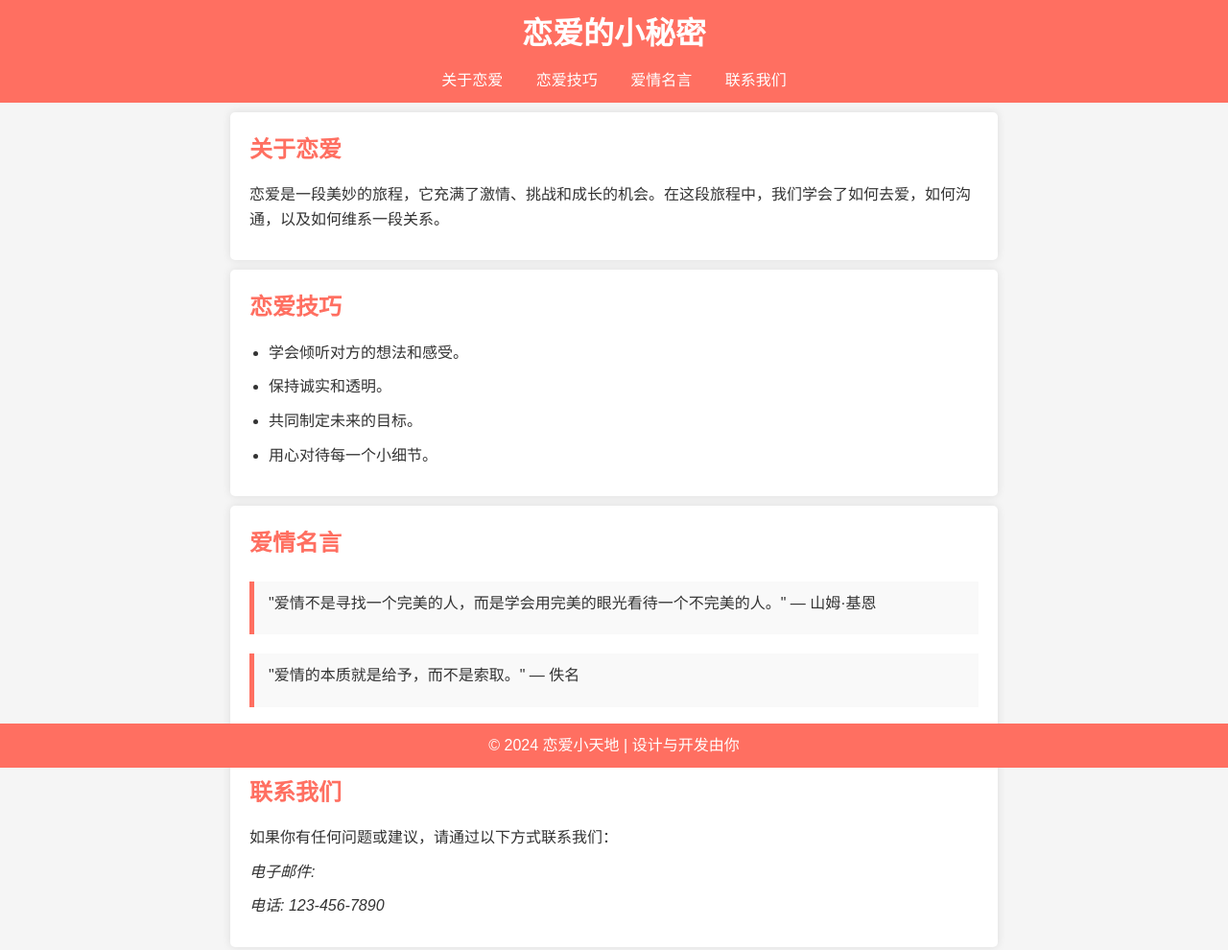
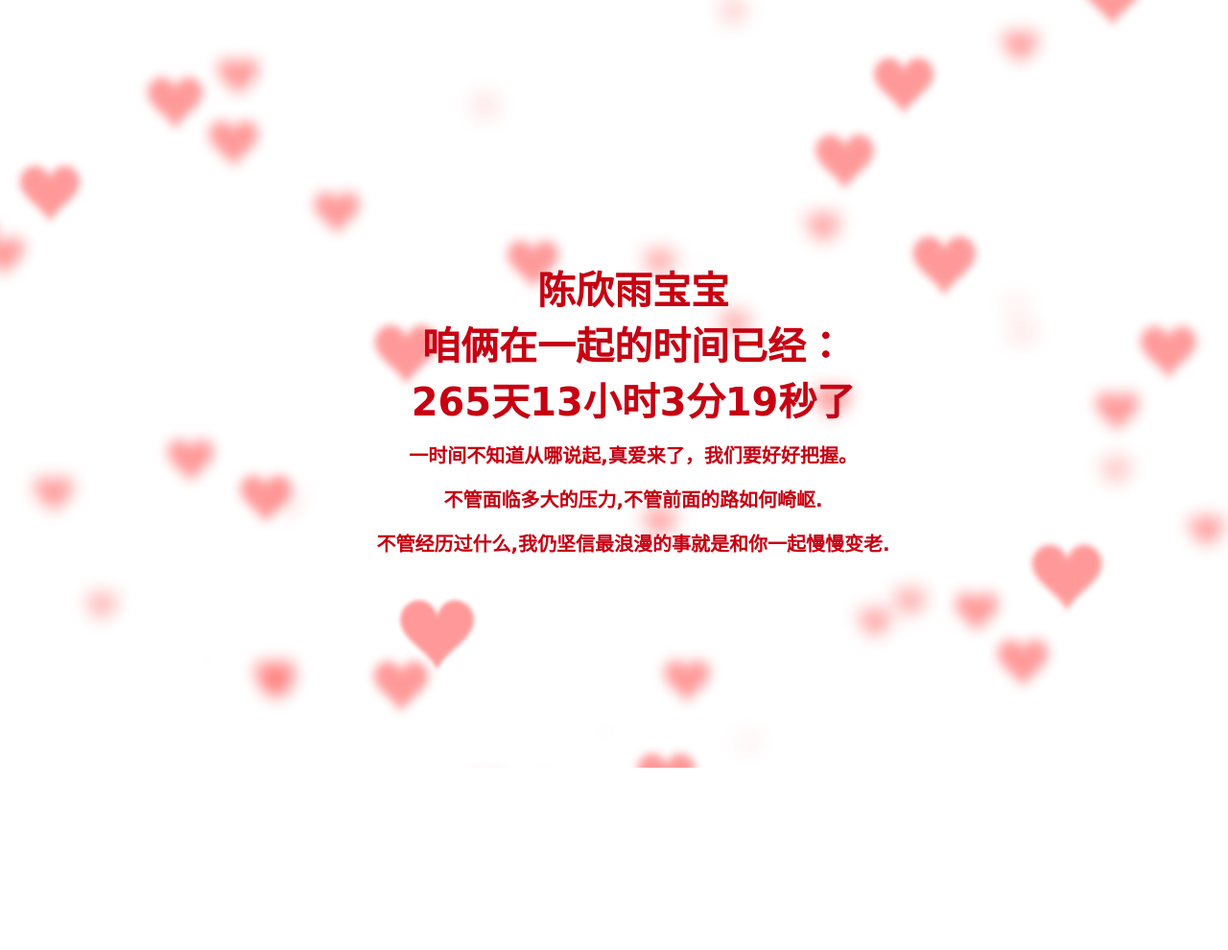
Before and after one commit to 1likeorange/1likeorange.github.io, a plain HTML site: page index.html in a window 1280 px wide. Shown: the whole page at 96% size. After the commit the page ends 804 px from the top, so only its background shows below. Drawn offline with Linux system fonts and the light colour scheme.

Commit message:
Update index.html

```diff
--- a/index.html
+++ b/index.html
@@ -1,151 +1,151 @@
-<!DOCTYPE html>
-<html lang="zh">
+<!doctype html>
+<html>
 <head>
-    <meta charset="UTF-8">
-    <meta name="viewport" content="width=device-width, initial-scale=1.0">
-    <title>恋爱主题网页</title>
+    <meta charset="utf-8">
+    <title>love</title>
+    <link href="favicon.ico" rel="shortcut icon" />
     <style>
-        /* Reset some default styles */
-* {
-    margin: 0;
-    padding: 0;
-    box-sizing: border-box;
-}
+        body{
+            overflow: hidden;
+            margin: 0;
+        }
+        h1{
+            position: fixed;
+            top: 50%;
+            left: 0;
+            width: 100%;
+            text-align: center;
+            transform:translateY(-50%);
+            font-family: 'Love Ya Like A Sister', cursive;
+            font-size: 40px;
+            color: #c70012;
+            padding: 0 20px;
+        }
+        h1 span{
+            font-size:20px;
+        }
+    </style>
 
-/* Body styles */
-body {
-    font-family: Arial, sans-serif;
-    line-height: 1.6;
-    background-color: #f5f5f5;
-    color: #333;
-}
-
-/* Header styles */
-header {
-    background: #ff6f61;
-    color: #fff;
-    padding: 10px 0;
-    text-align: center;
-}
-
-header h1 {
-    margin-bottom: 10px;
-}
-
-nav ul {
-    list-style: none;
-    padding: 0;
-}
-
-nav ul li {
-    display: inline;
-    margin: 0 15px;
-}
-
-nav ul li a {
-    color: #fff;
-    text-decoration: none;
-}
-
-nav ul li a:hover {
-    text-decoration: underline;
-}
-
-/* Section styles */
-section {
-    padding: 20px;
-    margin: 10px auto;
-    max-width: 800px;
-    background: #fff;
-    border-radius: 5px;
-    box-shadow: 0 0 10px rgba(0, 0, 0, 0.1);
-}
-
-section h2 {
-    margin-bottom: 15px;
-    color: #ff6f61;
-}
-
-section p {
-    margin-bottom: 10px;
-}
-
-section ul {
-    margin-left: 20px;
-}
-
-section ul li {
-    margin-bottom: 10px;
-}
-
-section blockquote {
-    background: #f9f9f9;
-    border-left: 5px solid #ff6f61;
-    padding: 10px 15px;
-    margin: 20px 0;
-}
-
-/* Footer styles */
-footer {
-    background: #ff6f61;
-    color: #fff;
-    text-align: center;
-    padding: 10px 0;
-    position: fixed;
-    width: 100%;
-    bottom: 0;
-}
-    </style>
 </head>
 <body>
-    <header>
-        <h1>恋爱的小秘密</h1>
-        <nav>
-            <ul>
-                <li>关于恋爱</li>
-                <li>恋爱技巧</li>
-                <li>爱情名言</li>
-                <li>联系我们</li>
-            </ul>
-        </nav>
-    </header>
+<h1 id="h1"></h1>
+<canvas></canvas> <!--canvas 画布-->
 
-    <section id="about">
-        <h2>关于恋爱</h2>
-        <p>恋爱是一段美妙的旅程，它充满了激情、挑战和成长的机会。在这段旅程中，我们学会了如何去爱，如何沟通，以及如何维系一段关系。</p >
-    </section>
+<script>
+    var canvas = document.querySelector("canvas"),
+        ctx = canvas.getContext("2d");
 
-    <section id="tips">
-        <h2>恋爱技巧</h2>
-        <ul>
-            <li>学会倾听对方的想法和感受。</li>
-            <li>保持诚实和透明。</li>
-            <li>共同制定未来的目标。</li>
-            <li>用心对待每一个小细节。</li>
-        </ul>
-    </section>
+    var ww,wh;
 
-    <section id="quotes">
-        <h2>爱情名言</h2>
-        <blockquote>
-            <p>"爱情不是寻找一个完美的人，而是学会用完美的眼光看待一个不完美的人。" — 山姆·基恩</p >
-        </blockquote>
-        <blockquote>
-            <p>"爱情的本质就是给予，而不是索取。" — 佚名</p >
-        </blockquote>
-    </section>
+    function onResize(){
+        ww = canvas.width = window.innerWidth;
+        wh = canvas.height = window.innerHeight;
+    }
 
-    <section id="contact">
-        <h2>联系我们</h2>
-        <p>如果你有任何问题或建议，请通过以下方式联系我们：</p >
-        <address>
-            <p>电子邮件: </p >
-            <p>电话: 123-456-7890</p >
-        </address>
-    </section>
+    ctx.strokeStyle = "red";
+    ctx.shadowBlur = 25;
+    ctx.shadowColor = "hsla(0, 100%, 60%,0.5)";
 
-    <footer>
-        <p>&copy; 2024 恋爱小天地 | 设计与开发由你</p >
-    </footer>
+    var precision = 100;
+    var hearts = [];
+    var mouseMoved = false;
+    function onMove(e){
+        mouseMoved = true;
+        if(e.type === "touchmove"){
+            hearts.push(new Heart(e.touches[0].clientX, e.touches[0].clientY));
+            hearts.push(new Heart(e.touches[0].clientX, e.touches[0].clientY));
+        }
+        else{
+            hearts.push(new Heart(e.clientX, e.clientY));
+            hearts.push(new Heart(e.clientX, e.clientY));
+        }
+    }
+
+    var Heart = function(x,y){
+        this.x = x || Math.random()*ww;
+        this.y = y || Math.random()*wh;
+        this.size = Math.random()*2 + 1;
+        this.shadowBlur = Math.random() * 10;
+        this.speedX = (Math.random()+0.2-0.6) * 8;
+        this.speedY = (Math.random()+0.2-0.6) * 8;
+        this.speedSize = Math.random()*0.05 + 0.01;
+        this.opacity = 1;
+        this.vertices = [];
+        for (var i = 0; i < precision; i++) {
+            var step = (i / precision - 0.5) * (Math.PI * 2);
+            var vector = {
+                x : (15 * Math.pow(Math.sin(step), 3)),
+                y : -(13 * Math.cos(step) - 5 * Math.cos(2 * step) - 2 * Math.cos(3 * step) - Math.cos(4 * step))
+            }
+            this.vertices.push(vector);
+        }
+    }
+
+    Heart.prototype.draw = function(){
+        this.size -= this.speedSize;
+        this.x += this.speedX;
+        this.y += this.speedY;
+        ctx.save();
+        ctx.translate(-1000,this.y);
+        ctx.scale(this.size, this.size);
+        ctx.beginPath();
+        for (var i = 0; i < precision; i++) {
+            var vector = this.vertices[i];
+            ctx.lineTo(vector.x, vector.y);
+        }
+        ctx.globalAlpha = this.size;
+        ctx.shadowBlur = Math.round((3 - this.size) * 10);
+        ctx.shadowColor = "hsla(0, 100%, 60%,0.5)";
+        ctx.shadowOffsetX = this.x + 1000;
+        ctx.globalCompositeOperation = "screen"
+        ctx.closePath();
+        ctx.fill()
+        ctx.restore();
+    };
+
+
+    function render(a){
+        requestAnimationFrame(render);
+
+        hearts.push(new Heart())
+        ctx.clearRect(0,0,ww,wh);
+        for (var i = 0; i < hearts.length; i++) {
+            hearts[i].draw();
+            if(hearts[i].size <= 0){
+                hearts.splice(i,1);
+                i--;
+            }
+        }
+    }
+
+
+    onResize();
+    window.addEventListener("mousemove", onMove);
+    window.addEventListener("touchmove", onMove);
+    window.addEventListener("resize", onResize);
+    requestAnimationFrame(render);
+
+    window.onload=function starttime(){
+        time(h1,'2023,10,28');     // 在一起的时间
+        ptimer = setTimeout(starttime,1000); // 添加计时器
+    }
+
+    function time(obj,futimg){
+        var nowtime = new Date().getTime(); // 现在时间转换为时间戳
+        var futruetime =  new Date(futimg).getTime(); // 未来时间转换为时间戳
+        var msec = nowtime-futruetime; // 毫秒 未来时间-现在时间
+        var time = (msec/1000);  // 毫秒/1000
+        var day = parseInt(time/86400); // 天  24*60*60*1000
+        var hour = parseInt(time/3600)-24*day;    // 小时 60*60 总小时数-过去的小时数=现在的小时数
+        var minute = parseInt(time%3600/60); // 分 -(day*24) 以60秒为一整份 取余 剩下秒数 秒数/60 就是分钟数
+        var second = parseInt(time%60);  // 以60秒为一整份 取余 剩下秒数
+//              console.log(hour+":"+minute+":"+second)
+//              alert(hour)
+        obj.innerHTML="陈欣雨宝宝<br>咱俩在一起的时间已经：<br>"+day+"天"+hour+"小时"+minute+"分"+second+"秒"+"了<br><span>一时间不知道从哪说起,真爱来了，我们要好好把握。<br>不管面临多大的压力,不管前面的路如何崎岖.<br>不管经历过什么,我仍坚信最浪漫的事就是和你一起慢慢变老.</span>"
+
+        return true;
+    }
+</script>
+
 </body>
 </html>
```
